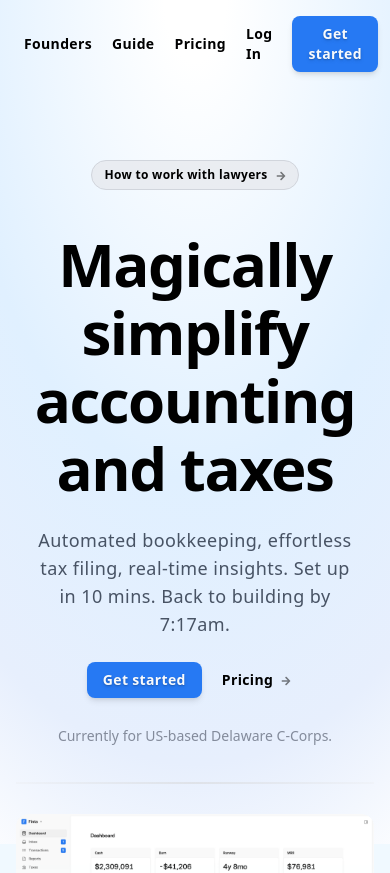
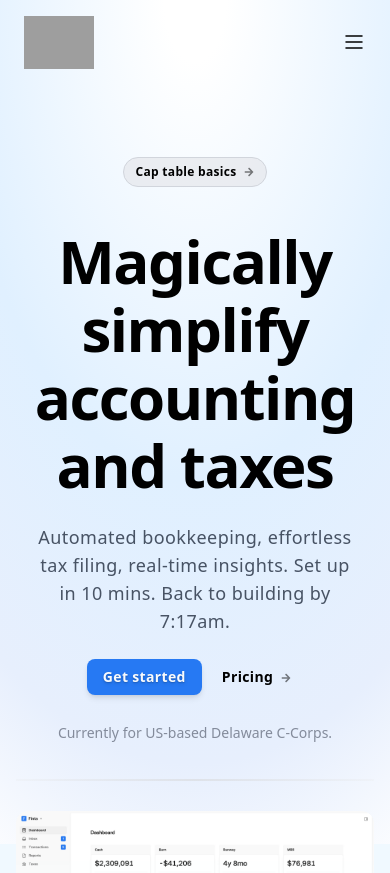
Before and after one commit to sandeep5shetty/finta-landing, a React (Vite) app: page / in a window 390 px wide. Shown: the top 873 px of the page. Built offline with nearby package versions, Linux system fonts and the light colour scheme; grey boxes are pictures that could not be loaded.

Commit message:
add sidebar component

```diff
--- a/package.json
+++ b/package.json
@@ -10,6 +10,7 @@
     "preview": "vite preview"
   },
   "dependencies": {
+    "@tabler/icons-react": "^3.34.1",
     "@tailwindcss/vite": "^4.1.13",
     "react": "^19.1.1",
     "react-dom": "^19.1.1",
@@ -25,6 +26,8 @@
     "eslint-plugin-react-hooks": "^5.2.0",
     "eslint-plugin-react-refresh": "^0.4.20",
     "globals": "^16.3.0",
+    "prettier": "^3.6.2",
+    "prettier-plugin-tailwindcss": "^0.6.14",
     "vite": "^7.1.2"
   }
 }
--- a/src/components/Hero.jsx
+++ b/src/components/Hero.jsx
@@ -1,7 +1,7 @@
 import React from "react";
 import { FaArrowRight } from "react-icons/fa";
 import Btn from "./Btn";
-import dashboardImage from "../assets/hero-ui-v5.webp"
+import dashboardImage from "../assets/hero-ui-v5.webp";
 
 const Hero = () => {
   // Get current time and format as h:mm AM/PM
@@ -9,7 +9,7 @@ const Hero = () => {
   const hours = now.getHours();
   const minutes = now.getMinutes().toString().padStart(2, "0");
   const ampm = hours >= 12 ? "pm" : "am";
-  const displayHour = ((hours + 11) % 12 + 1); // converts 0-23 to 1-12
+  const displayHour = ((hours + 11) % 12) + 1; // converts 0-23 to 1-12
 
   return (
     <div className="hero-container flex justify-center flex-col items-center mt-18 px-4">
@@ -19,7 +19,7 @@ const Hero = () => {
           href="#"
           className="bg-gray-200/70 border border-gray-300 rounded-full hover:bg-slate-200 hover:-translate-y-1 px-3 py-1.5 duration-200 tracking-wide text-xs"
         >
-          How to work with lawyers
+          Cap table basics
           <FaArrowRight
             size={10}
             color="[#1E1F25]"
@@ -36,13 +36,20 @@ const Hero = () => {
         <p className="text-lg text-gray-700/90 max-w-xl mx-auto text-center px-4 tracking-wide my-6">
           Automated bookkeeping, effortless tax filing, real‑time insights. Set
           up in 10 mins. Back to building by{" "}
-          <span>{displayHour}<span className="animate-ping">:</span>{minutes}{ampm}</span>.
+          <span>
+            {displayHour}
+            <span className="animate-ping">:</span>
+            {minutes}
+            {ampm}
+          </span>
+          .
         </p>
       </div>
       <div className="hero-cta flex items-center gap-2">
-        <Btn text="Get started"/>
-        <button className=" tracking-wide text-black px-3 py-2 font-semibold text-sm rounded-lg bg-transparent hover:bg-black/10 cursor-pointer duration-200">Pricing
-        <FaArrowRight
+        <Btn text="Get started" />
+        <button className=" tracking-wide text-black px-3 py-2 font-semibold text-sm rounded-lg bg-transparent hover:bg-black/10 cursor-pointer duration-200">
+          Pricing
+          <FaArrowRight
             size={10}
             color="[#1E1F25]"
             opacity={0.5}
@@ -51,11 +58,12 @@ const Hero = () => {
         </button>
       </div>
       <div className="hero-short-text my-7">
-        <p className="text-sm text-gray-500/80">Currently for US-based Delaware C-Corps.</p>
+        <p className="text-sm text-gray-500/80">
+          Currently for US-based Delaware C-Corps.
+        </p>
       </div>
 
       <div className="img-container relative mt-10">
-
         <div
           id="center-line"
           className="h-[2px] w-full  z-10 absolute bg-gradient-to-r
@@ -64,9 +72,10 @@ const Hero = () => {
         ></div>
 
         <img
-        className="rounded-xl shadow-2xl object-cover object-top-left mask-b-from-20% to-40%"
-        src={dashboardImage} alt="Dashboard Image" />
-
+          className="rounded-xl shadow-2xl object-cover object-top-left mask-b-from-20% to-40%"
+          src={dashboardImage}
+          alt="Dashboard Image"
+        />
       </div>
     </div>
   );
--- a/src/components/Navbar.jsx
+++ b/src/components/Navbar.jsx
@@ -1,27 +1,32 @@
-import logo from "../assets/finta-logo.svg";
-import Btn from "./Btn";
+import { useState } from 'react';
+import logo from '../assets/finta-logo.svg';
+import Btn from './Btn';
+import { IconMenu2 } from '@tabler/icons-react';
+import { IconX } from '@tabler/icons-react';
+import { RxHamburgerMenu } from 'react-icons/rx';
 
 const Navbar = () => {
   const navLinks = [
-    { title: "Founders", href: "/founders" },
-    { title: "Guide", href: "/guide" },
-    { title: "Pricing", href: "/pricing" },
-    { title: "Log In", href: "/login" },
+    { title: 'Founders', href: '/founders' },
+    { title: 'Guide', href: '/guide' },
+    { title: 'Pricing', href: '/pricing' },
+    { title: 'Log In', href: '/login' },
   ];
 
+  const [open, setOpen] = useState(false);
   return (
     <div className="navbar-container px-4">
-      <header className="flex justify-between items-center py-4 px-2">
+      <header className="flex items-center justify-between px-2 py-4">
         <div className="logo-section">
           <a href="#">
             <img height={70} width={70} src={logo} alt="Finta-Logo" />
           </a>
         </div>
-        <nav className="links-section ">
-          <ul className="flex gap-5 text-sm items-center">
+        <nav className="links-section hidden sm:flex">
+          <ul className="flex items-center gap-5 text-sm">
             {navLinks.map((navLink) => (
               <li
-                className="tracking-wide font-semibold text-shadow-neutral-950 hover:text-neutral-500 duration-200"
+                className="font-semibold tracking-wide duration-200 text-shadow-neutral-950 hover:text-neutral-500"
                 key={navLink.href}
               >
                 <a href={navLink.href}>{navLink.title}</a>
@@ -30,6 +35,35 @@ const Navbar = () => {
             <Btn text="Get started" isPrimary="true" />
           </ul>
         </nav>
+        <IconMenu2
+          onClick={() => setOpen(!open)}
+          className="flex sm:hidden"
+          size={24}
+          stroke={1.5}
+        />
+
+        {open && (
+          <div className="sidebar-section shadow-sandy absolute inset-x-0 top-0 z-10 m-4 flex h-[40%] flex-col items-center gap-3 rounded-lg bg-slate-50 p-4 transition duration-200 sm:hidden">
+            <IconX
+              className="absolute top-4 right-4"
+              onClick={() => setOpen(!open)}
+            />
+            <a href="#" className="py-10">
+              <img height={85} width={85} src={logo} alt="Finta-Logo" />
+            </a>
+            <ul className="flex flex-col items-center justify-center gap-7 text-sm">
+              {navLinks.map((navLink) => (
+                <li
+                  className="font-semibold tracking-wide duration-200 text-shadow-neutral-950 hover:text-neutral-500"
+                  key={navLink.href}
+                >
+                  <a href={navLink.href}>{navLink.title}</a>
+                </li>
+              ))}
+              <Btn text="Get started" isPrimary="true" />
+            </ul>
+          </div>
+        )}
       </header>
     </div>
   );
--- a/src/index.css
+++ b/src/index.css
@@ -8,8 +8,6 @@ body,
   height: 100%;
 }
 
-
-
 .animate-ping {
   animation: ping 1s steps(1, end) infinite !important;
 
@@ -18,8 +16,16 @@ body,
     0% {
       opacity: 1;
     }
+
     100% {
       opacity: 0;
     }
   }
 }
+
+@theme {
+  --shadow-sandy:
+    0px 2px 3px -1px rgba(0, 0, 0, 0.1),
+    0px 1px 0px 0px rgba(25, 28, 33, 0.02),
+    0px 0px 0px 1px rgba(25, 28, 33, 0.08);
+}
```
Also changed, not shown: 2 other files (tests, documents, lock files or other folders).
